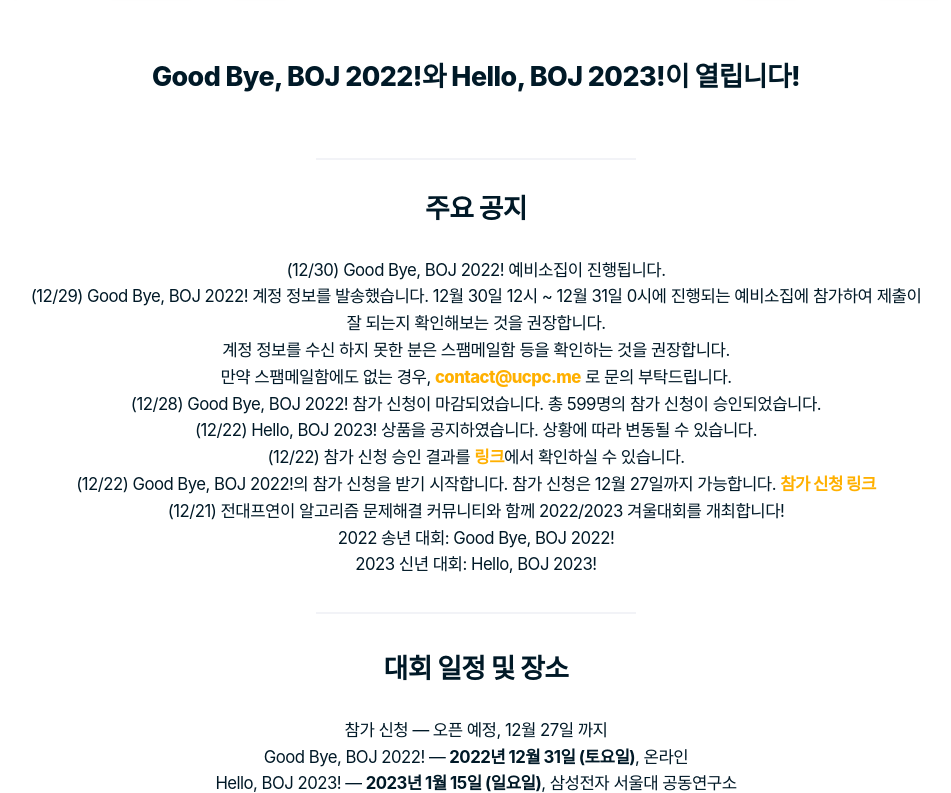
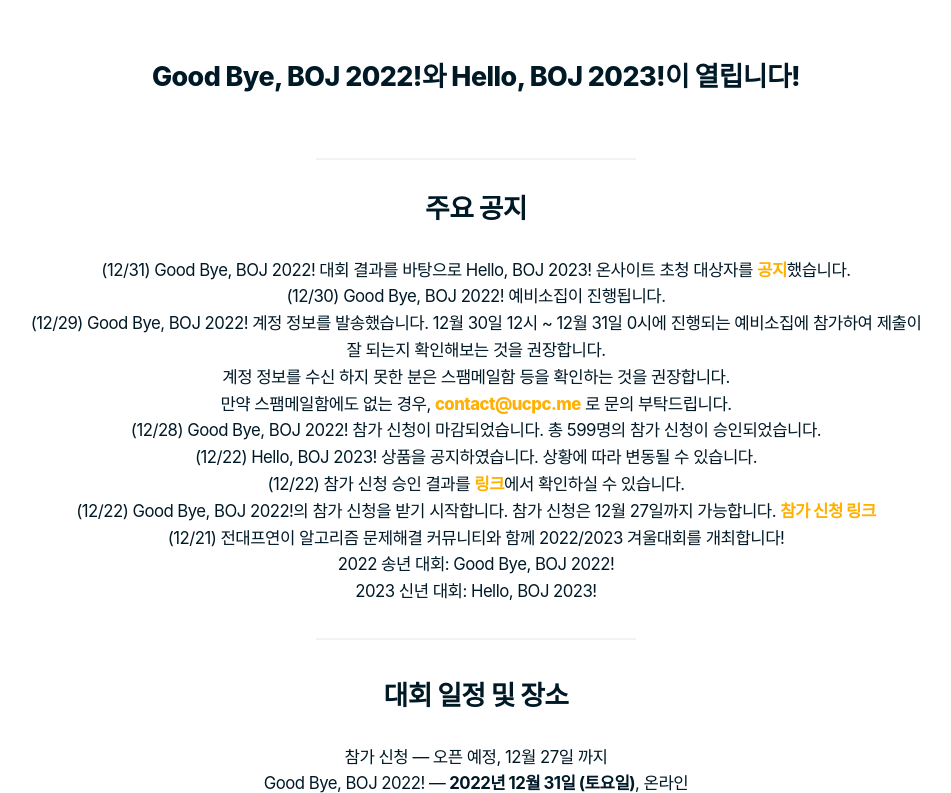
Before and after one commit to ucpcc/2022w, a Jekyll site: the page built from index.md, in a window 1280 px wide and 900 px high, scrolled down 1256 px, cut to the strip 0-793 px from the top of the window. Shown: the whole strip, without its empty margins (164-1115 px from the left). Built offline with Jekyll 4.4.1, drawn with Linux system fonts in a browser that asks for light colours; some web fonts are replaced.

Commit message:
feat: announce

```diff
--- a/index.md
+++ b/index.md
@@ -5,6 +5,7 @@ title: 2022/2023 겨울대회
 
 ## 주요 공지
 
+- (12/31) Good Bye, BOJ 2022! 대회 결과를 바탕으로 Hello, BOJ 2023! 온사이트 초청 대상자를 [공지](https://www.acmicpc.net/board/view/106577)했습니다.
 - (12/30) Good Bye, BOJ 2022! 예비소집이 진행됩니다.
 - (12/29) Good Bye, BOJ 2022! 계정 정보를 발송했습니다. 12월 30일 12시 ~ 12월 31일 0시에 진행되는 예비소집에 참가하여 제출이 잘 되는지 확인해보는 것을 권장합니다.
   - 계정 정보를 수신 하지 못한 분은 스팸메일함 등을 확인하는 것을 권장합니다.
```
